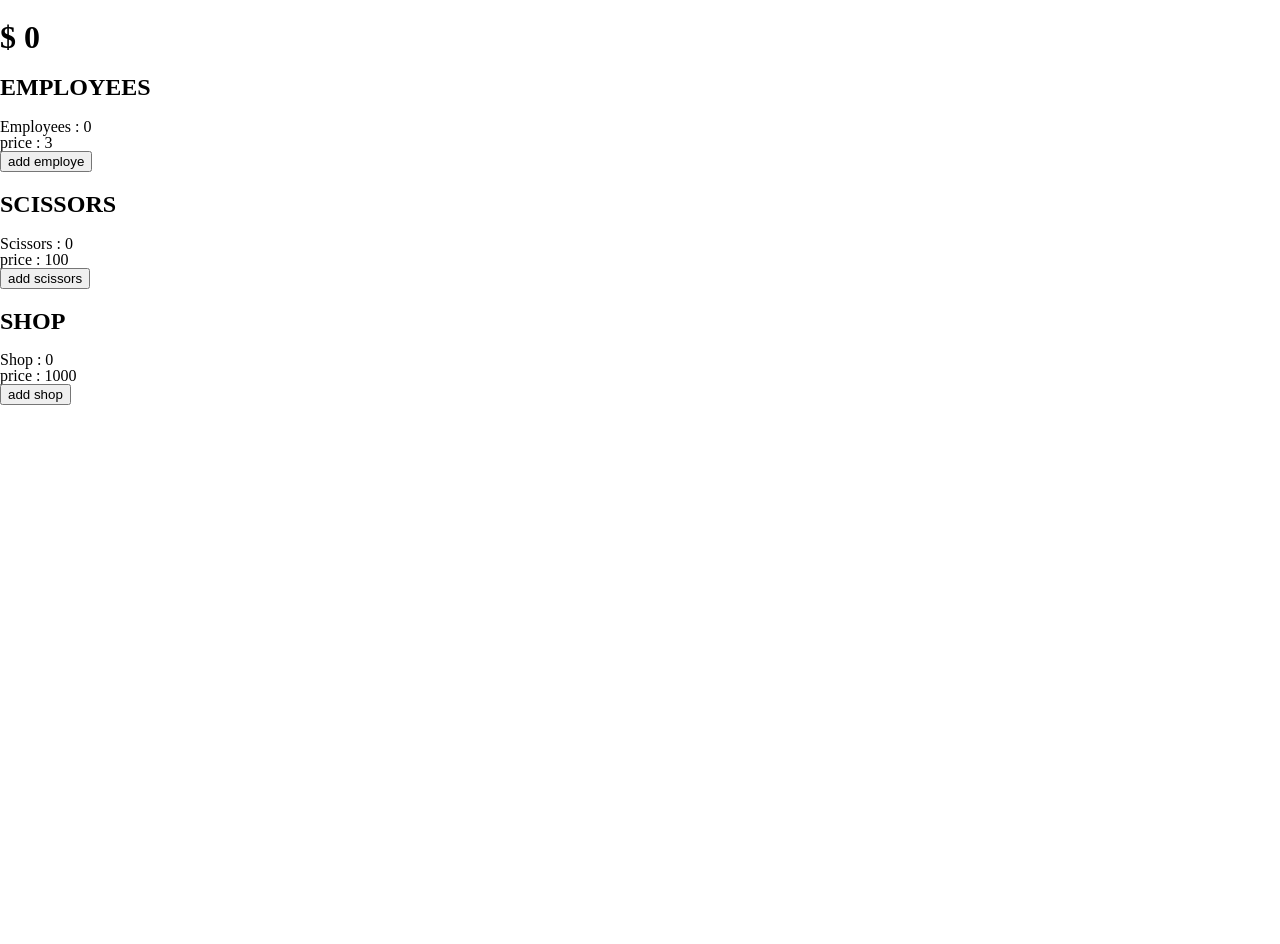
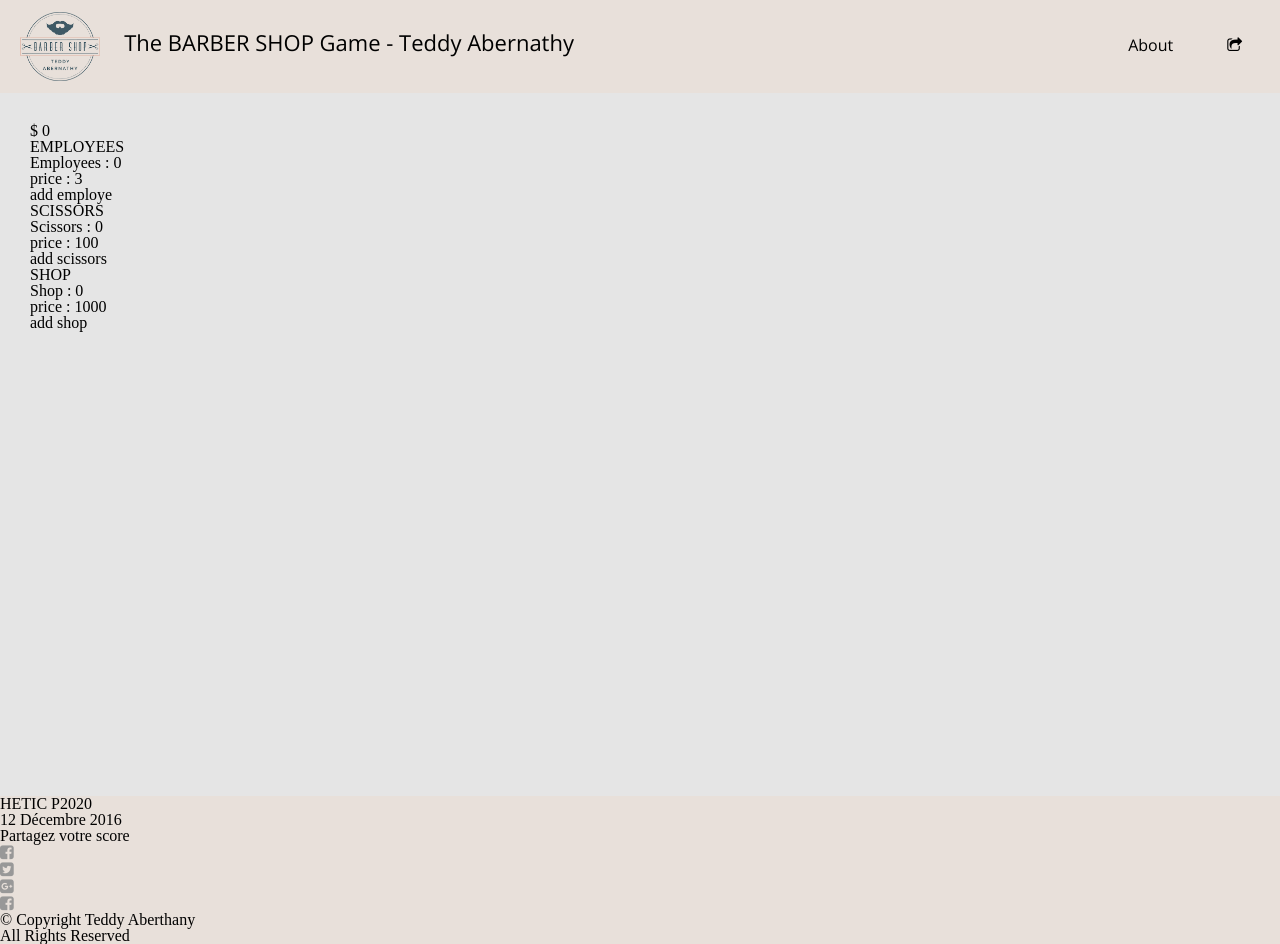
Before and after one commit to Reelwens/BarberShop, a plain HTML site: page index.html in a window 1280 px wide. Before the commit the page ends 800 px from the top, so only its background shows below. Drawn offline with nearby package versions, Linux system fonts and the light colour scheme.

Commit message:
Design nav bar et rooter --> modifier seulement gameplay

```diff
--- a/css/reset.css
+++ b/css/reset.css
@@ -3,7 +3,19 @@
    License: none (public domain)
 */
 
-html, body, div, p, img {
+html, body, div, span, applet, object, iframe,
+h1, h2, h3, h4, h5, h6, p, blockquote, pre,
+a, abbr, acronym, address, big, cite, code,
+del, dfn, em, img, ins, kbd, q, s, samp,
+small, strike, strong, sub, sup, tt, var,
+b, u, i, center,
+dl, dt, dd, ol, ul, li,
+fieldset, form, label, legend,
+table, caption, tbody, tfoot, thead, tr, th, td,
+article, aside, canvas, details, embed,
+figure, figcaption, footer, header, hgroup,
+menu, nav, output, ruby, section, summary,
+time, mark, audio, video {
     margin:0;
     padding:0;
     border:0;
@@ -12,8 +24,27 @@ html, body, div, p, img {
     vertical-align:baseline;
 }
 /* HTML5 display-role reset for older browsers */
+article, aside, details, figcaption, figure,
+footer, header, hgroup, menu, nav, section {
+    display:block;
+}
 body {
     line-height:1;
+}
+ol, ul {
+    list-style:none;
+}
+blockquote, q {
+    quotes:none;
+}
+blockquote:before, blockquote:after,
+q:before, q:after {
+    content:'';
+    content:none;
+}
+table {
+    border-collapse:collapse;
+    border-spacing:0;
 }
 
 /* apply a natural box layout model to all elements */
@@ -22,14 +53,52 @@ body {
 }
 
 /* inputs */
+input,button,textarea,select {
+    color:inherit;
+    font-size:inherit;
+    font-style:inherit;
+    font-family:inherit;
+    -webkit-border-radius:0;
+    border-radius:0;
+    -webkit-padding-start:0;
+    align-items:flex-start;
+    text-index:0;
+    border:none;
+    outline:none;
+    background:none;
+    padding:0;
+    margin:0;
+    width:auto;
+    height:auto;
+    line-height:1em;
+}
 
 /* inputs appearance (not for every input)  */
+input[type=text],input[type=reset],input[type=password],input[type=search],input[type=email],input[type=tel],input[type=url],input[type=time],input[type=week],input[type=month],input[type=date],input[type=datetime],input[type=datetime-local],input[type=number],
+input[type=submit],input[type=reset],input[type=color],input[type=file],
+button,textarea,select {
+    height:1em;
+    -webkit-appearance:none;
+       -moz-appearance:none;
+            appearance:none;
+}
 
 /* input color width */
+input[type=color] {
+    width:1em;
+}
 
 /* IE clear cross */
+input::-ms-clear {
+    display:none;
+}
 
 /* details and summary */
+details, summary {
+    -webkit-appearance:none;
+    -moz-appearance:none;
+    appearance:none;
+}
 
 /* text size adjusting */
 body {
@@ -39,6 +108,7 @@ body {
 }
 
 /* mark */
+mark {background:none;}
 
 /* Font smoothing */
 /**,*::before,*::after,*:before,*:after {
@@ -47,9 +117,23 @@ body {
 }*/
 
 /* hr */
+hr {
+    height:1px;
+    margin:0;padding:0;
+}
 
 /* u */
+u {
+    text-decoration:none;
+}
 
 /* th */
+table th {
+    text-align:left;
+}
 
 /* a */
+a {
+    color:inherit;
+    outline:none;
+}
--- a/css/style.css
+++ b/css/style.css
@@ -0,0 +1,69 @@
+body {
+  background: #FFF;
+  font-family: "Open Sans", "Arial", sans-serif;
+  color: #000;
+}
+
+.navbar {
+  width: 100%;
+  background: #e8e0da;
+  font-family: "Open Sans";
+  font-weight: 300;
+}
+
+.navbar .description-barber {
+  font-size: 22px;
+  margin: auto;
+}
+
+.navbar .head-font {
+  margin-left: 50px;
+  font-size: 16px;
+  color: #989898;
+  left: 500px;
+  position: relative;
+}
+
+.navbar li img {
+  width: 80px;
+  height: auto;
+  margin: 12px 20px;
+  vertical-align: middle;
+}
+
+.navbar ul {
+  list-style-type: none;
+  margin: 0;
+  padding: 0;
+  text-align: center;
+  display: inline-block;
+}
+
+.navbar ul li {
+  display: inline;
+}
+
+.navbar ul li a {
+  text-decoration: none;
+  color: #000;
+}
+
+#gameplay {
+  width: 100%;
+  height: 703px;
+  background: #e5e5e5;
+  padding: 30px 30px;
+}
+
+footer {
+  background: #e8e0da;
+}
+
+footer ul li {
+  list-style: none;
+}
+
+footer a {
+  text-decoration: none;
+  color: #989898;
+}
--- a/index.html
+++ b/index.html
@@ -7,11 +7,25 @@
   <link rel="stylesheet" href="css/style.css">
   <link rel="stylesheet" href="css/reset.css">
   <link href="https://fonts.googleapis.com/css?family=Sanchez:400,400i" rel="stylesheet">
+  <link href="https://fonts.googleapis.com/css?family=Open+Sans:300,400,400i,600" rel="stylesheet">
   <link rel="icon" href="img/favicon.png">
+  <link rel="stylesheet" href="https://maxcdn.bootstrapcdn.com/font-awesome/4.6.3/css/font-awesome.min.css">
   <meta name="viewport" content="width=device-width,initial-scale=1,user-scalable=no">
 </head>
 
 <body>
+
+
+  <div class="navbar">
+    <ul>
+      <li><img src="img/logo-transparent.png"></li>
+      <li class="description-barber">The BARBER SHOP Game - Teddy Abernathy</li>
+      <li class="head-font"><a href="#footer">About</a></li>
+      <li class="head-font"><a href="#footer"><i class="fa fa-share-square-o" aria-hidden="true"></i></a></li>
+    </ul>
+  </div>
+
+  <div id="gameplay">
     <div class="inner">
       <h1>$ <span id="barber_money">0</span></h1>
       <h2>EMPLOYEES</h2>
@@ -29,6 +43,30 @@
       <p>price : <span id="price_shop">1000</span></p>
       <button id="btn_shop" type="button">add shop</button>
     </div>
+  </div>
+  <footer class="footer">
+    <div class="col col-1">
+      <h3>HETIC P2020</h3>
+      <h6>12 Décembre 2016</h6>
+    </div>
+    <div class="col col-2">
+      <h3>Partagez votre score</h3></div>
+    <div class="col col-3">
+      <ul class="icons">
+        <li><a href="#"><i class="fa fa-facebook-square" aria-hidden="true"></a></i>
+        </li>
+        <li><a href="#"><i class="fa fa-twitter-square" aria-hidden="true"></a></i>
+        </li>
+        <li><a href="#"><i class="fa fa-google-plus-square" aria-hidden="true"></a></i>
+        </li>
+        <li><a href="#"><i class="fa fa-facebook-square" aria-hidden="true"></a></i>
+        </li>
+      </ul>
+    </div>
+
+    <div class="copyright">&#169; Copyright Teddy Aberthany
+      <h6>All Rights Reserved</h6></div>
+  </footer>
 
   <script src="js/clients/client.js" charset="utf-8"></script>
   <script src="js/items/employee.js" charset="utf-8"></script>
```
Also changed, not shown: img/logo-transparent.png (added). Lines whose indentation alone changed are shown as unchanged.
